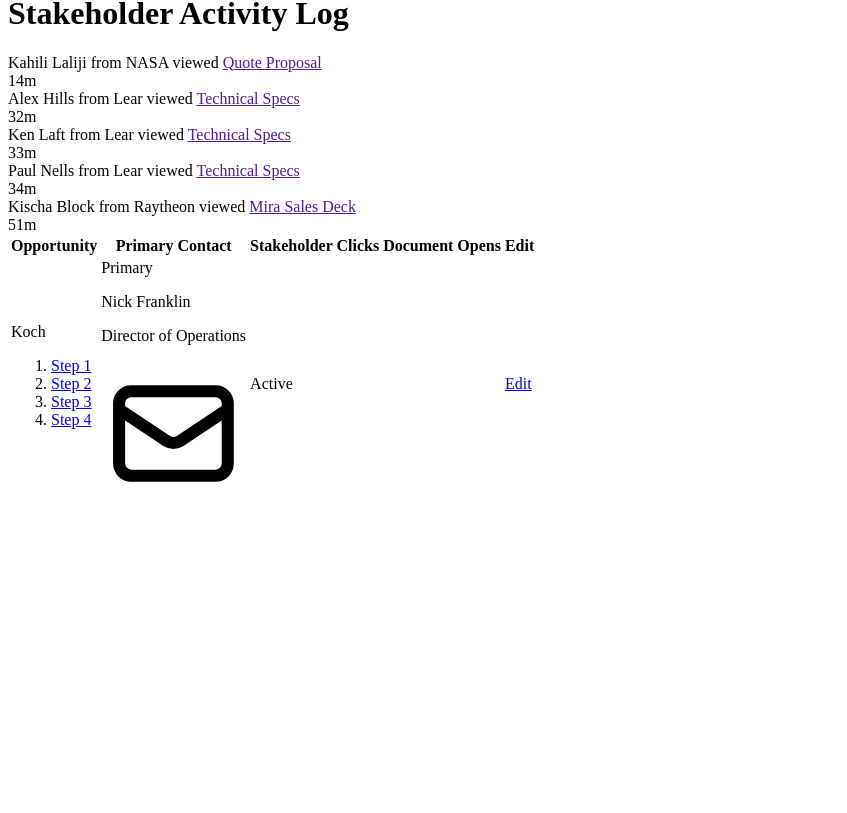
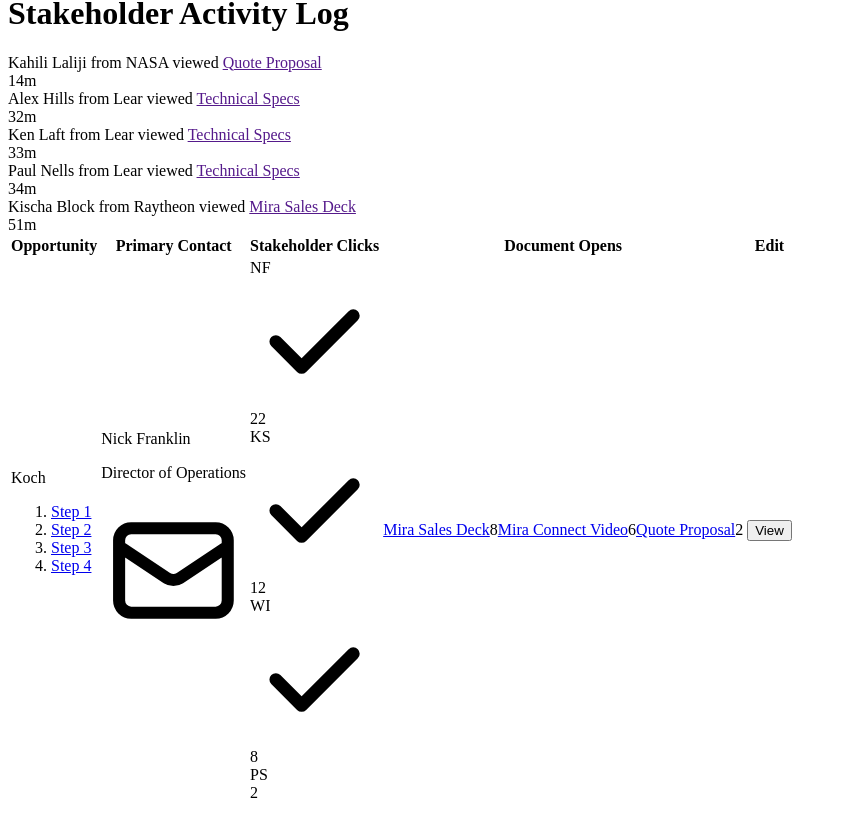
Before and after one commit to esemeniuc/sales-dashboard, a Next.js app in the folder client/: page /vendorStats/1 in a window 1280 px wide. Shown: the part 433-1246 px from the top of the page, without its empty margins (0-847 px from the left). Before the commit the page ends 954 px from the top, so only its background shows below. Built offline with nearby package versions, Linux system fonts and the light colour scheme.

Commit message:
add document opens

```diff
--- a/client/components/ActivePortals.tsx
+++ b/client/components/ActivePortals.tsx
@@ -1,8 +1,13 @@
 /* This example requires Tailwind CSS v2.0+ */
 import 'tailwindcss/tailwind.css';
-import Link from "next/link";
+import {default as NextLink} from "next/link";
 import {MailIcon} from "@heroicons/react/outline";
 import {Link as GQLLink, PortalContact, Stakeholder} from "../src/generated/graphql";
+import {getColourFromSting} from "../util/colour";
+import {getInitialsOfName} from "../util/text";
+import {CheckIcon} from "@heroicons/react/solid";
+import {BACKEND_ENDPOINT} from "../config";
+import Link from "./generic/Link";
 
 const portals: Array<{
     customerName: string,
@@ -54,7 +59,15 @@
                 body: "Mira Sales Deck",
                 href: "",
                 eventCount: 8
-            }
+            }, {
+                body: "Mira Connect Video",
+                href: "",
+                eventCount: 6
+            }, {
+                body: "Quote Proposal",
+                href: "",
+                eventCount: 2
+            },
         ],
         portalHref: "",
     },
@@ -107,6 +120,36 @@
 
 }
 
+function StakeholderClickCircles(props: { data: Array<Stakeholder & { eventCount: number }> }) {
+    return <>
+        {
+            props.data.map((stakeholder, idx) => {
+                    const colour = getColourFromSting(stakeholder.name);
+                    return <div className="flex flex-col items-center">
+                        <div key={idx}
+                             className={`relative w-10 h-10 flex items-center justify-center
+                                bg-${colour}-500 rounded-full hover:bg-${colour}-900`}>
+                                                            <span
+                                                                className="text-white static">{getInitialsOfName(stakeholder.name)}</span>
+                            {
+                                stakeholder.isApprovedBy ?
+                                    <div
+                                        className="absolute top-7 left-7 h-4 w-4 rounded-full border-2 bg-green-500">
+                                        <CheckIcon className="text-white "/>
+                                    </div>
+                                    :
+                                    <div
+                                        className="absolute top-7 left-7 h-4 w-4 rounded-full border-2 bg-gray-300"/>
+                            }
+                        </div>
+                        <span className="text-xs">{stakeholder.eventCount}</span>
+                    </div>;
+                }
+            )
+        }
+    </>;
+}
+
 export function ActivePortalsDemo() {
     return (
         <div className="flex flex-col">
@@ -146,12 +189,12 @@
                             </tr>
                             </thead>
                             <tbody className="bg-white divide-y divide-gray-200">
-                            {portals.map((portal,idx) => (
+                            {portals.map((portal, idx) => (
                                 <tr key={idx}>
                                     <td className="px-6 py-4 whitespace-nowrap">
                                         <div className="flex items-center">
-                                            <div className="">
-                                                <div className="text-sm font-medium text-gray-900">
+                                            <div className="flex flex-col gap-y-1">
+                                                <div className="text-lg font-medium text-gray-900">
                                                     {portal.customerName}
                                                 </div>
                                                 <ProgressBullets current={portal.customerCurrentStage}
@@ -160,31 +203,49 @@
                                         </div>
                                     </td>
                                     <td className="px-6 py-4 whitespace-nowrap">
-                                        <div className="text-sm text-gray-600 pb-2">Primary</div>
                                         <div className="relative bg-white flex items-center space-x-3">
                                             <div className="flex-1 min-w-0">
                                                 <p className="font-medium text-gray-900">{portal.vendorContact.name}</p>
                                                 <p className="text-sm truncate">{portal.vendorContact.jobTitle}</p>
                                             </div>
-                                            <Link href={`mailto:${portal.vendorContact.email}`}>
+                                            <NextLink href={`mailto:${portal.vendorContact.email}`}>
                                                 <div
                                                     className="w-10 h-10 border-2 flex items-center justify-center border-grey-600 rounded-full ">
                                                     <MailIcon className="h-4 w-4 text-gray-400"/>
                                                 </div>
-                                            </Link>
+                                            </NextLink>
                                         </div>
                                     </td>
                                     <td className="px-6 py-4 whitespace-nowrap">
-                      <span
-                          className="px-2 inline-flex text-xs leading-5 font-semibold rounded-full bg-green-100 text-green-800">
-                        Active
-                      </span>
+                                        <div className="py-4 flex gap-3">
+                                            <StakeholderClickCircles data={portal.stakeholderEvents}/>
+                                        </div>
                                     </td>
-                                    <td className="px-6 py-4 whitespace-nowrap text-sm text-gray-500">{""}</td>
+                                    <td className="px-6 py-4 whitespace-nowrap text-sm flex flex-col gap-y-1">
+                                        {
+                                            portal.documentEvents.slice(0, 3).map(document =>
+                                                <>
+                                                    <span className="flex gap-x-1">
+                                                        <Link href={`${BACKEND_ENDPOINT}/${document.href}`}>
+                                                        {document.body}
+                                                    </Link>
+                                                   <span className={"text-gray-900"}>{document.eventCount}</span>
+                                                    </span>
+                                                </>
+                                            )
+                                        }
+
+                                    </td>
                                     <td className="px-6 py-4 whitespace-nowrap text-right text-sm font-medium">
-                                        <a href="#" className="text-green-600 hover:text-green-900">
-                                            Edit
-                                        </a>
+                                        <NextLink href={`${BACKEND_ENDPOINT}/${portal.portalHref}`}>
+                                            <button
+                                                type="button"
+                                                className="inline-flex items-center px-5 py-3 border shadow-sm text-sm\
+             leading-4 font-medium rounded-md text-gray-700 bg-white hover:bg-gray-50\
+              focus:outline-none focus:ring-2 focus:ring-offset-2 focus:ring-green-500 border-gray-300">
+                                                View
+                                            </button>
+                                        </NextLink>
                                     </td>
                                 </tr>
                             ))}
--- a/client/util/colour.ts
+++ b/client/util/colour.ts
@@ -1,6 +1,6 @@
 export function getColourFromSting(seed: string) {
 //colour ref: https://tailwindcss.com/docs/customizing-colors#color-palette-reference
-    const colours = ["grey", "red", "yellow", "green", "blue", "indigo", "purple", "pink"];
+    const colours = ["gray", "red", "yellow", "green", "blue", "indigo", "purple", "pink"];
 
     function hashCode(str: string) { // java String#hashCode
         let hash = 0;
```
Also changed, not shown: client/components/ProposalCard.tsx (+27 -22 lines).
